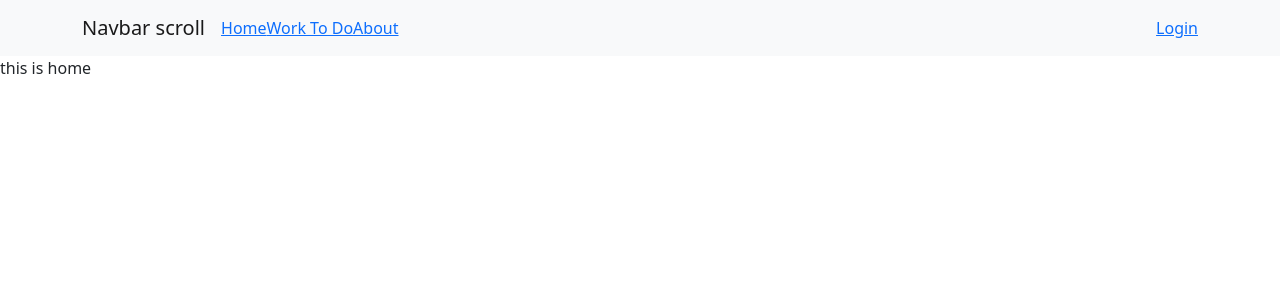
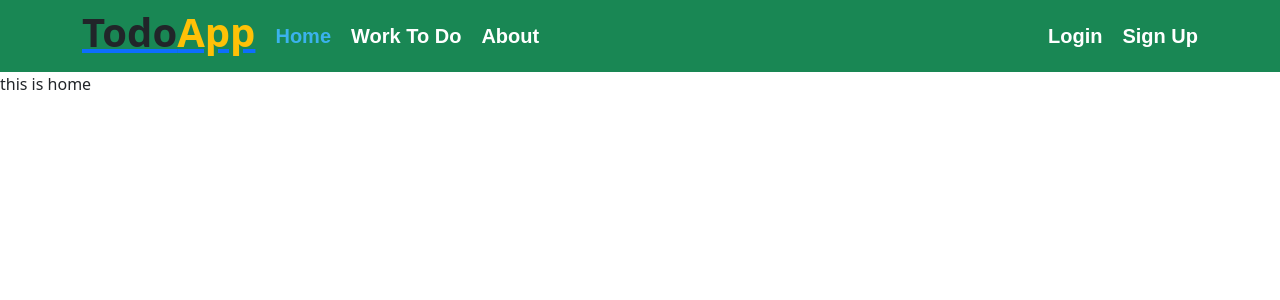
Before and after one commit to azmi0323/to-do-app-client, a React (Create React App) app: page / in a window 1280 px wide. Shown: the top 300 px of the page. Built offline with nearby package versions, Linux system fonts and the light colour scheme; no server answers.

Commit message:
edit navber

```diff
--- /dev/null
+++ b/src/Components/Header/Header.css
@@ -0,0 +1,25 @@
+.link{
+    text-decoration: none;
+    margin-left: 20px;
+    font-size: 20px;
+    color: rgb(255, 255, 255);
+    font-weight: bold;
+    font-family: 'Poppins', sans-serif;
+
+}
+.link-active{
+    text-decoration: none;
+    margin-left: 20px;
+    font-size: 20px;
+    color: rgb(59, 178, 237);
+    font-weight: bold;
+    font-family: 'Poppins', sans-serif;
+}
+.link-active:hover{
+    color: rgb(59, 178, 237);
+}
+.link:hover{
+    color: rgb(59, 178, 237);
+
+
+}
--- a/src/Components/Header/Header.js
+++ b/src/Components/Header/Header.js
@@ -1,33 +1,91 @@
 import React from "react";
-import {
-  Container,
-  Nav,
-  Navbar,
-} from "react-bootstrap";
-import { Link } from "react-router-dom";
+import "./Header.css";
+import { Container, Nav, Navbar } from "react-bootstrap";
+import './Header.css'
+import { NavLink } from "react-router-dom";
+import { signOut } from "firebase/auth";
+import auth from "../../firebase.init";
+import { useAuthState } from "react-firebase-hooks/auth";
+
 const Header = () => {
+  const [user] = useAuthState(auth);
+
+  const handleSignOut = () => {
+    signOut(auth);
+    localStorage.removeItem('token')
+  };
+
   return (
-    <div>
-      <Navbar  bg="light" expand="lg">
-        <Container className="container" fluid>
-          <Navbar.Brand  href="#">Navbar scroll</Navbar.Brand>
-          <Navbar.Toggle aria-controls="navbarScroll" />
-          <Navbar.Collapse id="navbarScroll">
-            <Nav
-              className="me-auto my-2 my-lg-0"
-              style={{ maxHeight: "100px" }}
-              navbarScroll
-            >
-              <Link to="/">Home</Link>
-              <Link to="/workToDo">Work To Do</Link>
-              <Link to="/about">About</Link>
+    <div className="">
+      <Navbar collapseOnSelect expand="lg" bg="success" variant="dark">
+        <Container>
+          <NavLink  to="/">
+            <h6 className="h1 font-style text-dark fw-bold">
+              Todo<span className="text-warning">App</span>
+            </h6>
+          </NavLink>
+          <Navbar.Toggle aria-controls="responsive-navbar-nav" />
+          <Navbar.Collapse id="responsive-navbar-nav">
+            <Nav className="me-auto">
+              <NavLink
+                className={({ isActive }) =>
+                  isActive ? "link-active" : "link"
+                }
+                to="/"
+              >
+                Home
+              </NavLink>
+              <NavLink
+                className={({ isActive }) =>
+                  isActive ? "link-active" : "link"
+                }
+                to="/workToDo"
+              >
+                Work To Do
+              </NavLink>
 
+              <NavLink
+                className={({ isActive }) =>
+                  isActive ? "link-active" : "link"
+                }
+                to="/about"
+              >
+                About
+              </NavLink>
+            </Nav>
+            <Nav>
+              {user ? (
+                <div>
 
+                  <button
+                    className="btn btn-danger ms-3 fw-bold"
+                    onClick={handleSignOut}
+                  >
+                    Sign Out
+                  </button>
+                </div>
+              ) : (
+                <div>
+                  <NavLink
+                    className={({ isActive }) =>
+                      isActive ? "link-active" : "link"
+                    }
+                    to="/login"
+                  >
+                    Login
+                  </NavLink>
+
+                  <NavLink
+                    className={({ isActive }) =>
+                      isActive ? "link-active" : "link"
+                    }
+                    to="/signUp"
+                  >
+                    Sign Up
+                  </NavLink>
+                </div>
+              )}
             </Nav>
-
-            <Link to="/login" >
-                Login
-              </Link>
           </Navbar.Collapse>
         </Container>
       </Navbar>
```
